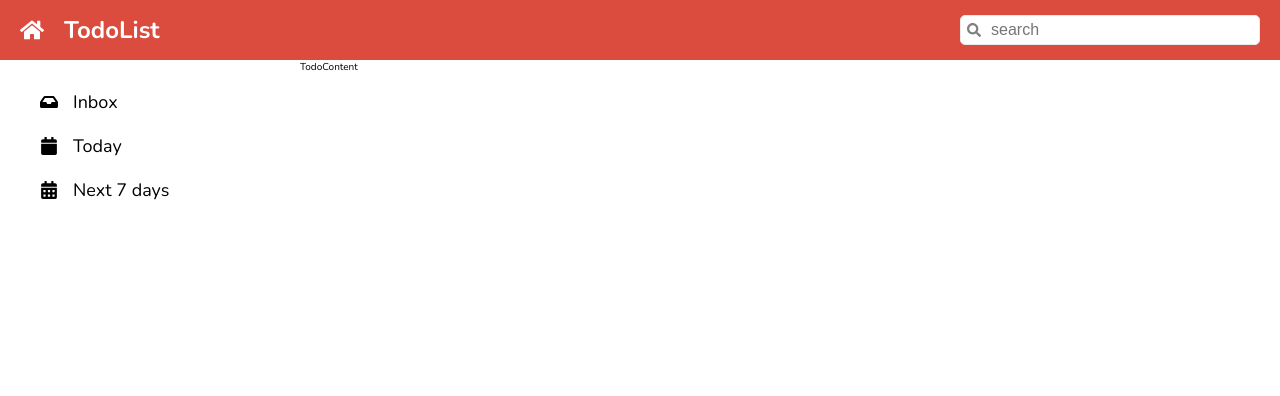
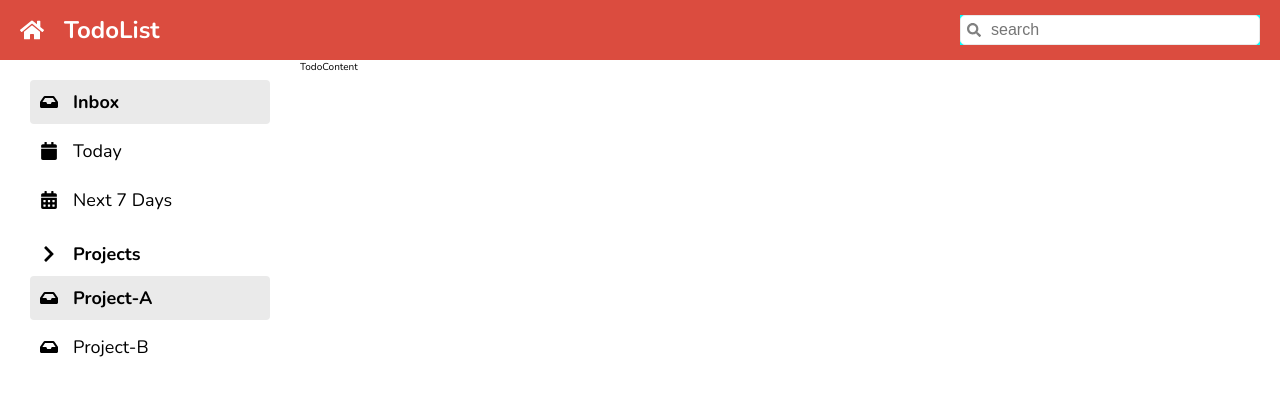
Before and after one commit to jimalike/cc15-todolist-jimmy, a React (Create React App) app: page / in a window 1280 px wide. Shown: the top 396 px of the page. Built offline with nearby package versions, Linux system fonts and the light colour scheme.

Commit message:
UI:Accordtion

```diff
--- a/src/app/App.jsx
+++ b/src/app/App.jsx
@@ -2,6 +2,7 @@
 import './App.scss';
 import { FaHome, FaInbox, FaCalendar, FaChevronDown,FaCalendarAlt } from "react-icons/fa";
 import Header from '../component/Header'
+import Listitem from '../component/Listitem';
 
 function App() {
   return (
@@ -13,23 +14,26 @@ function App() {
         <aside className='sidebar'>
           <section className='sidebar__category'>
             <ul className='list'>
-              <li className='list__item'>
-                  <FaInbox />
-                <p className='list__item__text'>Inbox</p>
-              </li>
+              <Listitem text="Inbox" icon={<FaInbox/>} active={true}/>
+              <Listitem text="Today" icon={<FaCalendar/>} active={false}/>
+              <Listitem text="Next 7 Days" icon={<FaCalendarAlt/>} active={false}/>
             </ul>
-            <ul className='list'>
-              <li className='list__item'>
-                  <FaCalendar />
-                <p className='list__item__text'>Today</p>
-              </li>
+          </section>
+          <section className='sidebar__category'>
+            <div className = 'accordion'>
+              {/* toogle */}
+              <div className='accordion__toogle'>
+                <li className='accordion__item'>
+                  <FaChevronDown className='accordion__item__icon accordion__item__active'/>
+                  <p className='accordion__item__text'>Projects</p>
+                </li>
+              </div>
+              {/* Lists */}
+          <ul className='list'>
+              <Listitem text="Project-A" icon={<FaInbox/>} active={true}/>
+              <Listitem text="Project-B" icon={<FaInbox/>} active={false}/>
             </ul>
-            <ul className='list'>
-              <li className='list__item'>
-                  <FaCalendarAlt />
-                <p className='list__item__text'>Next 7 days</p>
-              </li>
-            </ul>
+            </div>
           </section>
         </aside>
       </div>
--- a/src/app/App.scss
+++ b/src/app/App.scss
@@ -55,9 +55,6 @@
     flex-direction: column;
     gap: 5px;
 
-    &:hover {
-        background-color: $grey-light;
-    }
 
     // Element
     &__item {
@@ -69,8 +66,47 @@
         border-radius: 4px;
         cursor: pointer;
 
+        &:hover {
+            background-color: $grey-light;
+        }
+
         &__text {
             font-weight: 400;
         }
     }
 }
+
+
+//  SCSS : mixins and extend concept
+.accordion {
+
+
+    &__toggle {}
+
+    &__item {
+        align-items: center;
+        display: flex;
+        gap: 15px;
+        font-size: 1.8rem;
+        padding: 10px;
+        border-radius: 4px;
+        cursor: pointer;
+        font-weight: 700;
+
+        // MODIFIER
+        &__icon {
+            cursor: pointer;
+
+        }
+
+        &__active {
+
+            transform: rotate(-90deg);
+        }
+
+        &__text {
+            font-weight: inherit;
+        }
+
+    }
+}
--- a/src/component/Header.scss
+++ b/src/component/Header.scss
@@ -28,5 +28,6 @@
 
     &__search {
         min-width: 300px;
+        background-color: aqua;
     }
 }
--- /dev/null
+++ b/src/component/Listitem.jsx
@@ -0,0 +1,18 @@
+import { FaInbox } from 'react-icons/fa';
+import './Listitem.scss'
+
+function Listitem(props) {
+    console.log(props);
+
+    const listClassName = `list__item ${props.active ? 'active' : ''}`
+    return (
+        <li className={listClassName}>
+            {props.icon}
+            <p className="list__item__text">{props.text}</p>
+        </li>
+    );
+
+}
+
+
+export default Listitem;
--- /dev/null
+++ b/src/component/Listitem.scss
@@ -0,0 +1,34 @@
+ @import '../index.scss';
+
+
+// Block
+.list {
+    display: flex;
+    flex-direction: column;
+    gap: 5px;
+
+
+    // Element
+    &__item {
+        align-items: center;
+        display: flex;
+        gap: 15px;
+        font-size: 1.8rem;
+        padding: 10px;
+        border-radius: 4px;
+        cursor: pointer;
+
+        &:hover {
+            background-color: $grey-light;
+        }
+
+        &__text {
+            font-weight: inherit;
+        }
+    }
+}
+
+.active {
+    font-weight: 700;
+    background-color: $grey-light
+}
```
